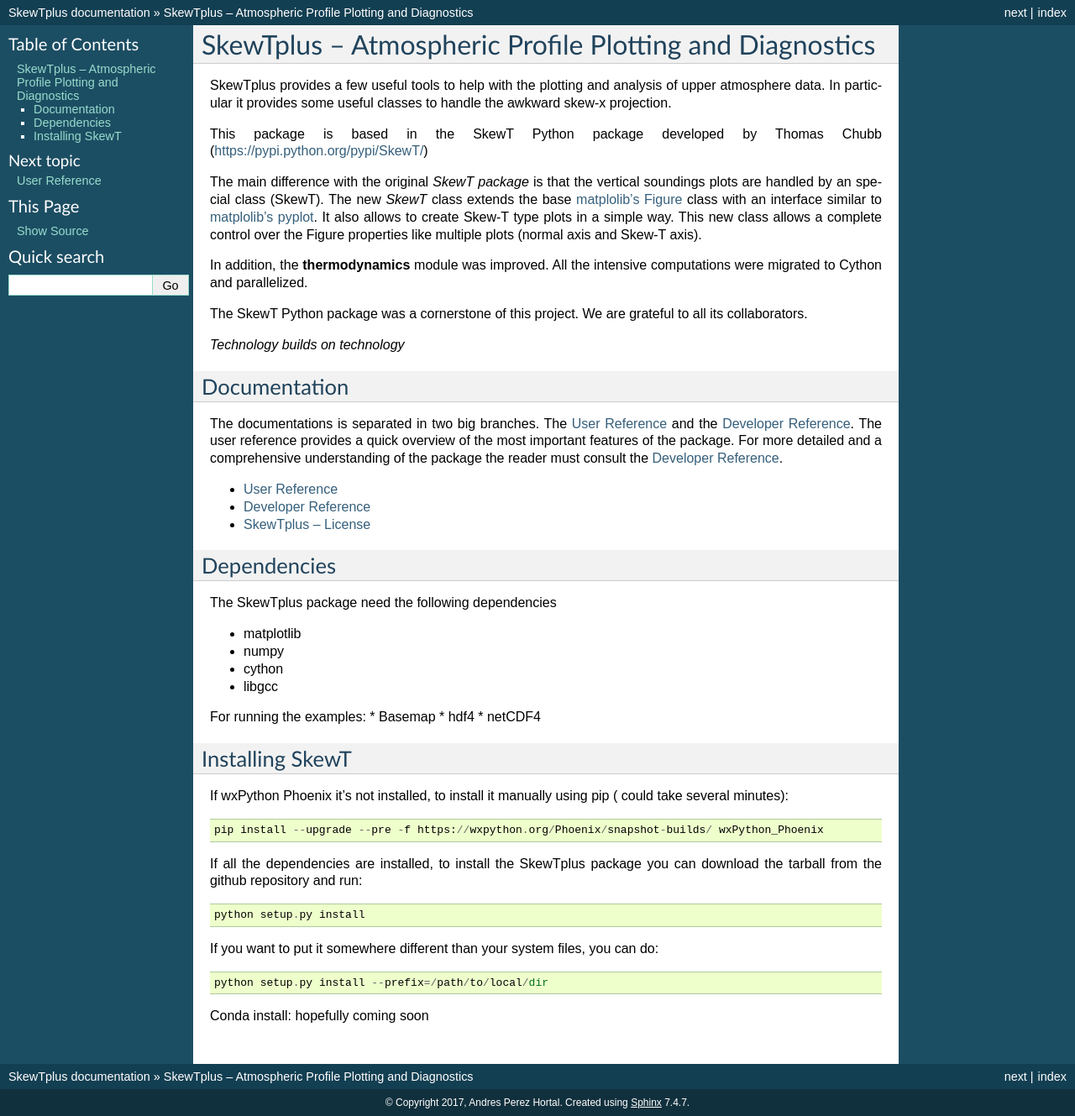
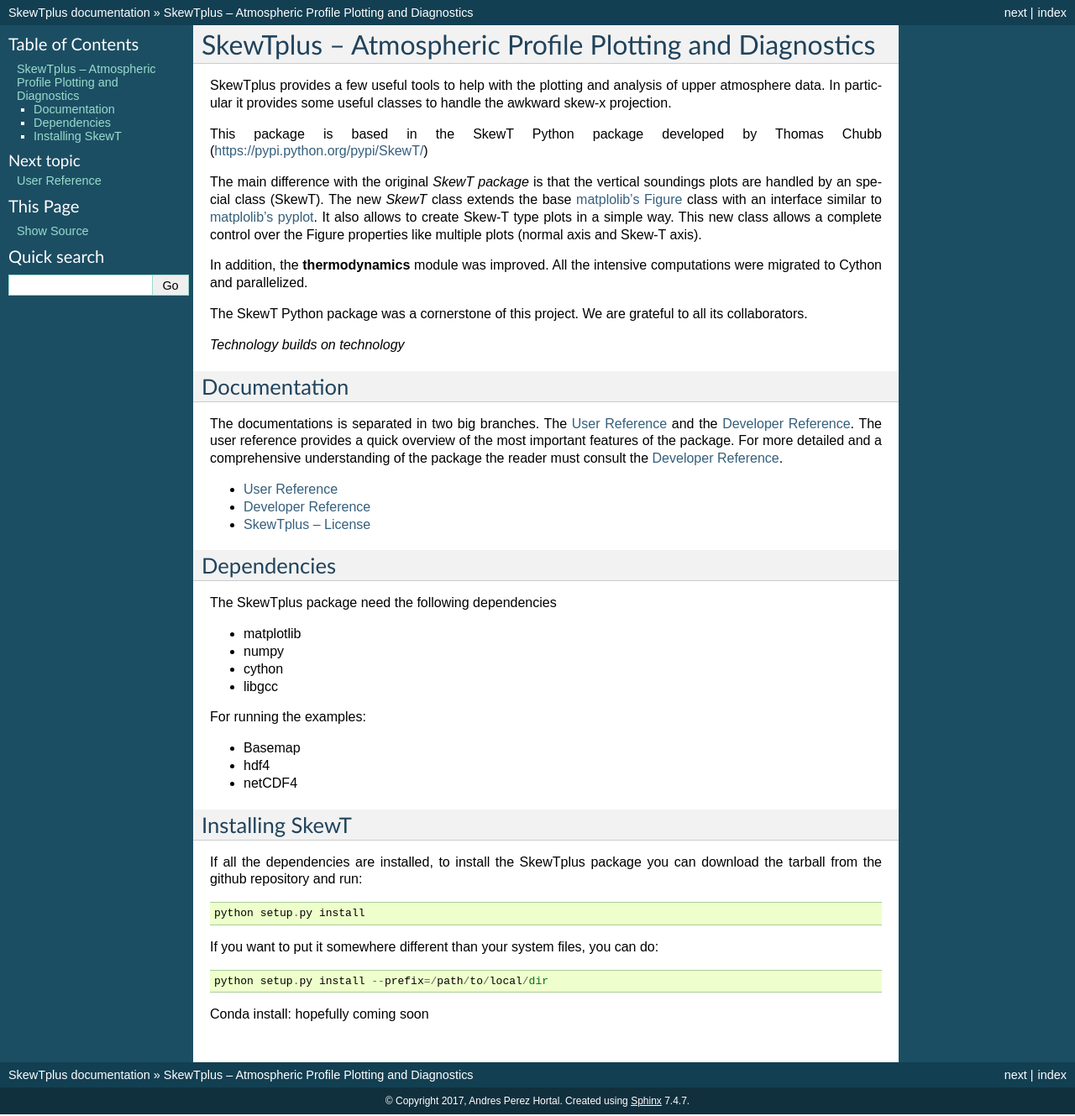
Before and after one commit to aperezhortal/SkewTplus, a Sphinx documentation site: the page built from doc/source/index.rst, in a window 1280 px wide. Shown: the whole page at 84% size. Built offline with Sphinx 7.4.7, drawn with Linux system fonts in a browser that asks for light colours; formulas are drawn with MathJax 3; pages that are not in the unit, such as notebooks, are missing from menus.

```diff
--- a/doc/source/index.rst
+++ b/doc/source/index.rst
@@ -58,6 +58,7 @@ The SkewTplus package need the following dependencies
 * libgcc
 
 For running the examples:
+
 * Basemap
 * hdf4
 * netCDF4
@@ -65,10 +66,6 @@ For running the examples:
 Installing SkewT
 ================
 
-If wxPython Phoenix  it's not installed, to install it manually using pip
-( could take several minutes)::
-
-    pip install --upgrade --pre -f https://wxpython.org/Phoenix/snapshot-builds/ wxPython_Phoenix
 
 If all the dependencies are installed, to install the SkewTplus package
 you can download the tarball from the github repository and run::
```
Also changed, not shown: README.rst (+14 -0 lines).
